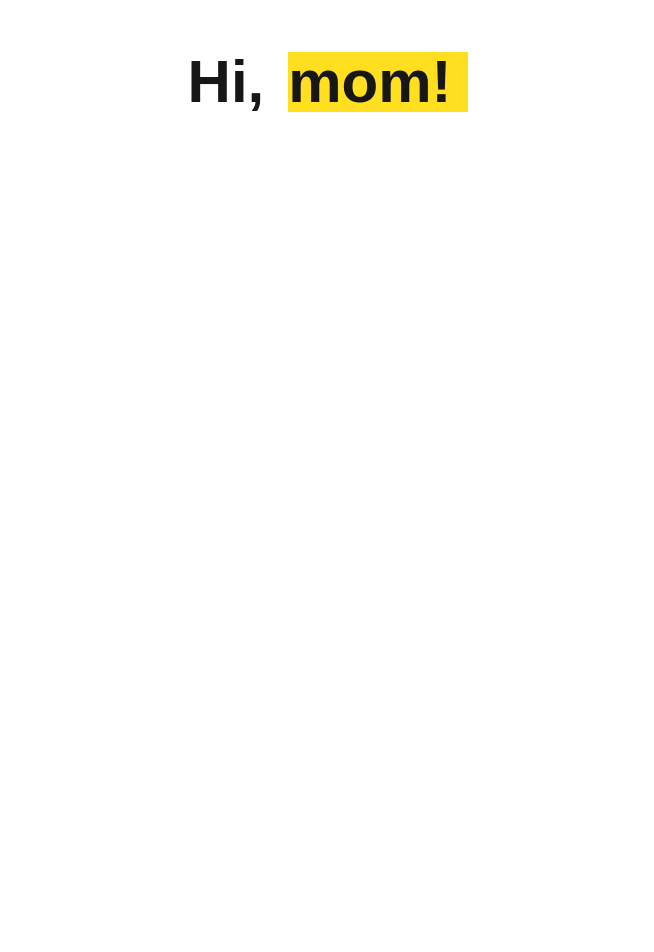
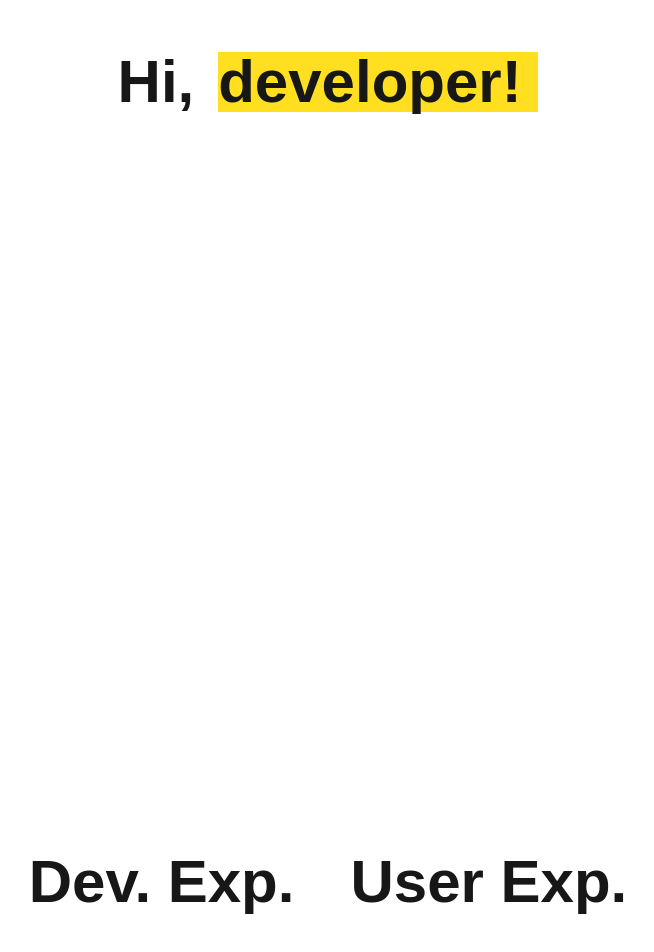
Before and after one commit to Deghim/CoolWebPage, a Next.js app in the folder cool-webpage/: page / in a window 1280 px wide. Shown: the part 318-1270 px from the top of the page, without its empty margins (312-966 px from the left). Before the commit the page ends 800 px from the top, so only its background shows below. Built offline with nearby package versions, Linux system fonts and the light colour scheme.

Commit message:
Secciones de la landing

```diff
--- a/cool-webpage/src/app/pages/landing.tsx
+++ b/cool-webpage/src/app/pages/landing.tsx
@@ -3,7 +3,9 @@ import { TypeAnimation } from "react-type-animation";
 
 export default function Landing() {
     return (
-        <div className="w-full min-h-screen flex items-center justify-center ">
+        <>
+
+            <section className="w-full min-h-screen flex items-center justify-center max-h-screen">
                 <div className="flex items-center space-x-4 gap-2">
                     <p className="text-6xl font-bold ">Hi,</p>
                     <span className="bg-yellow-300 dark:bg-red-600">
@@ -20,6 +22,14 @@ export default function Landing() {
                         />
                     </span>
                 </div>
+            </section>
+            <section className="w-full min-h-screen flex items-center justify-center max-h-screen">
+                <div className="flex items space-x-4 gap-10">
+                    <p className="text-6xl font-bold" >Dev. Exp.</p>
+                    <p className="text-6xl font-bold">User Exp.</p>
+
                 </div>
+            </section>
+        </>
     );
 }
```
Lines whose indentation alone changed are shown as unchanged.
